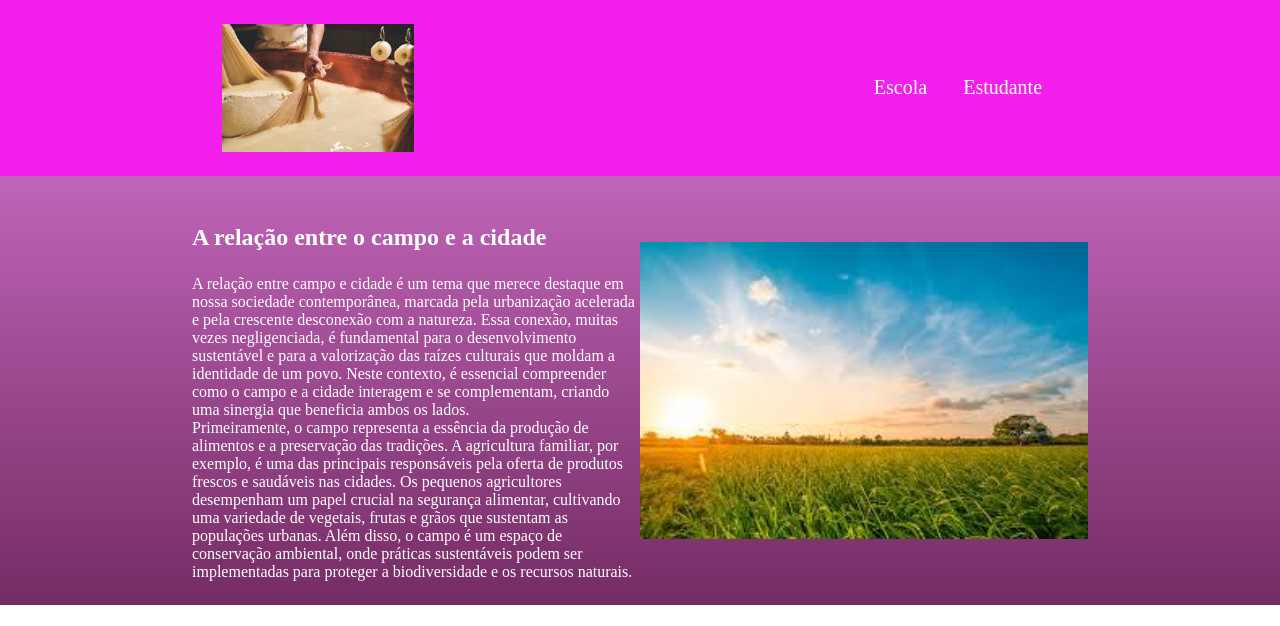
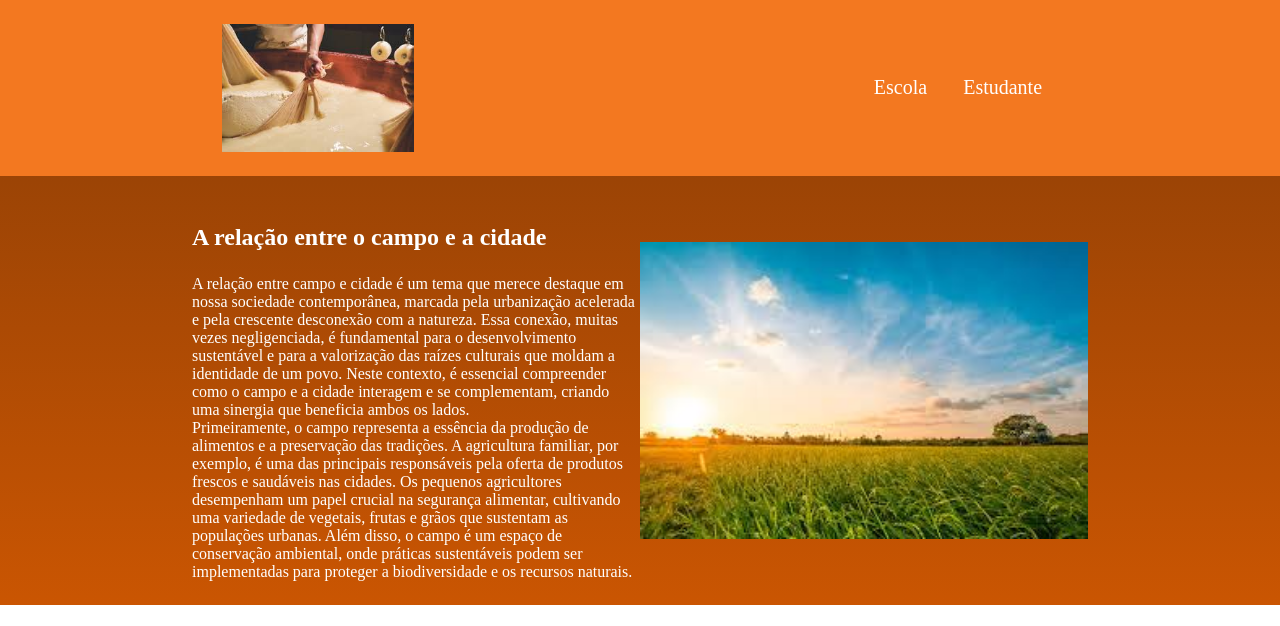
Before and after one commit to Beatrizbottega15/agrinho-bia-, a plain HTML site: page index.html in a window 1280 px wide. Shown: the top 626 px of the page. Drawn offline with Linux system fonts and the light colour scheme.

Commit message:
style cor do fundo

```diff
--- a/style.css
+++ b/style.css
@@ -5,7 +5,7 @@
 }
 
 .cabecalho {
-    background-color: #f31fec;
+    background-color: hsl(25, 90%, 54%);
     color: white;
     display: flex;
     justify-content: space-around;
@@ -28,7 +28,7 @@
 }
 
 .escola{
-    background-image: linear-gradient(#c064b8,#742c64);
+    background-image: linear-gradient(hwb(25 2% 39%),hsl(25, 98%, 40%));
     color:white;
     display: flex;
     justify-content: center;
```
